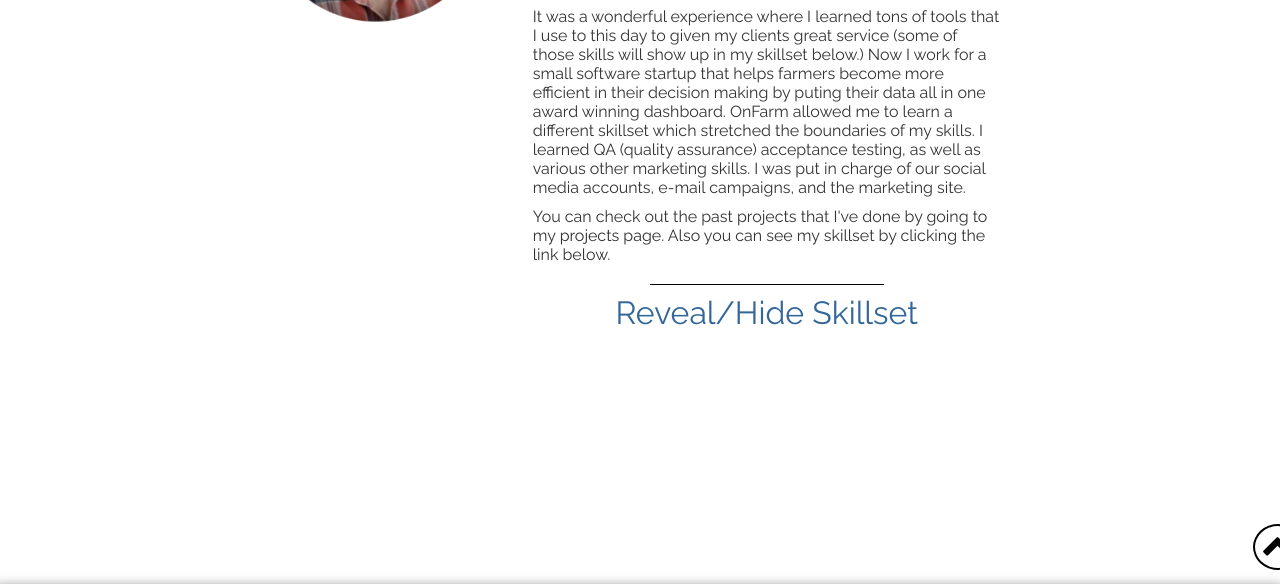
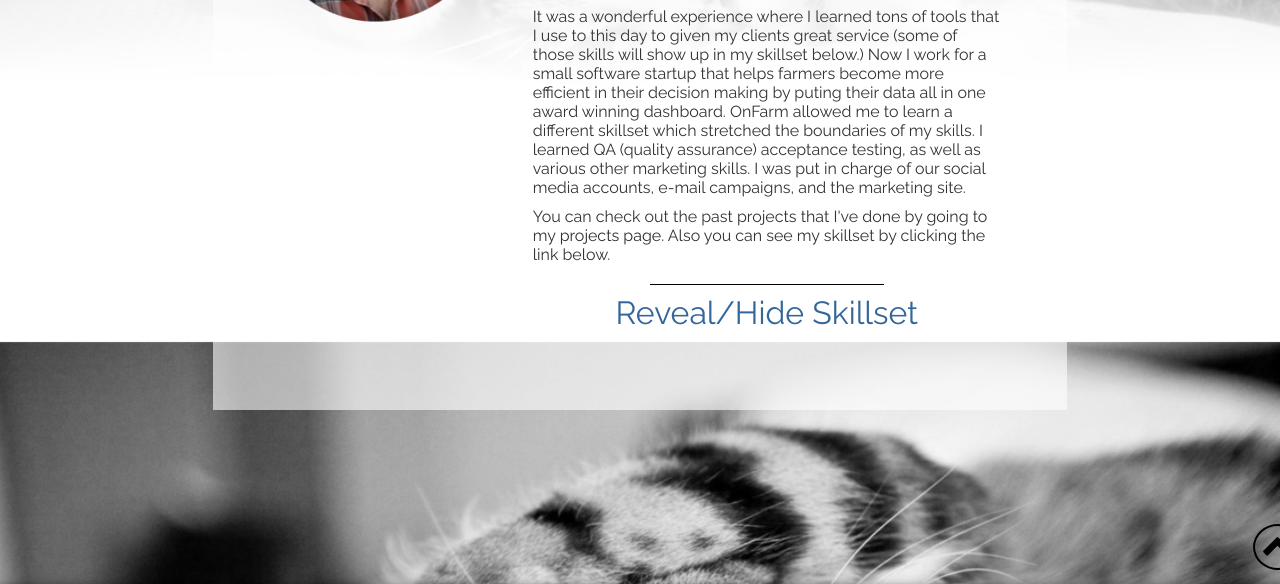
Before and after one commit to zenkitties/zen-kitties-v4, a website: page index.html in a window 1280 px wide. Shown: the part 458-1042 px from the top of the page. Drawn offline with Linux system fonts and the light colour scheme; the site is published under a folder, as on GitHub Pages, so addresses that start at the root find nothing.

Commit message:
kitty background finally

```diff
--- a/css/styles.css
+++ b/css/styles.css
@@ -25,7 +25,7 @@ html ul {
   list-style-type: none; }
 
 body {
-  background: url(/../../img/zen-kitty-background.jpg) center center no-repeat fixed;
+  background: url(../img/zen-kitty-background.jpg) center center no-repeat fixed;
   background-size: cover; }
 
 .page-container {
```
